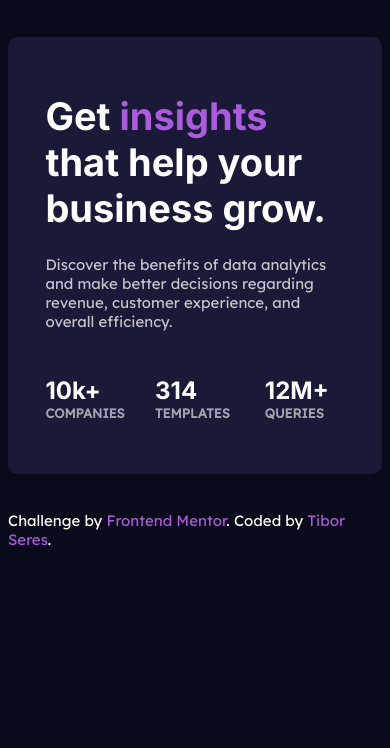
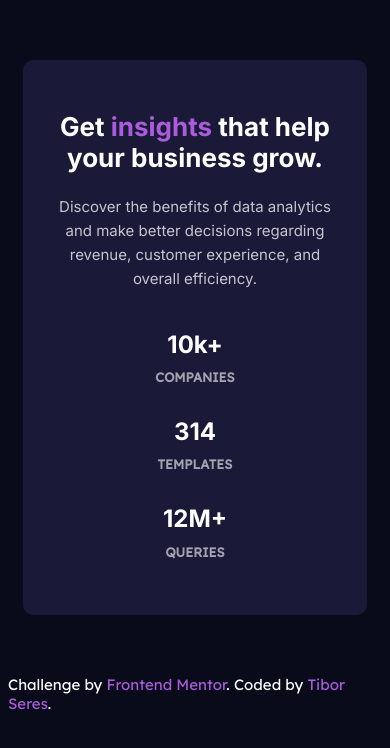
Before and after one commit to undRdog/Stats-preview-card-component, a plain HTML site: page index.html in a window 390 px wide. Drawn offline with Linux system fonts and the light colour scheme.

Commit message:
Add files via upload

```diff
--- a/style.css
+++ b/style.css
@@ -10,7 +10,6 @@ a {
   text-decoration: none;
   color: hsl(277, 64%, 61%);
 }
-
 
 h1 {
   display: inline;
@@ -34,9 +33,10 @@ h3 {
 .main-parag {
   color: hsla(0, 0%, 100%, 0.75);
   margin: 8% 0;
+  line-height: 1.6;
   max-width: 40ch;
+  font-family: "Inter", sans-serif;
 }
-
 
 .container {
   margin: 10% auto;
@@ -65,10 +65,8 @@ border-bottom-right-radius: 10px;
 }
 .prev-text {
   margin: 15% 10% 10% 10%;
-
 }
 .prev-img img {
-
   object-fit: fill;
   border-top-right-radius: 10px;
   border-bottom-right-radius: 10px;
@@ -77,24 +75,20 @@ opacity: 0.5;
 .prev-stats {
   display: flex;
   margin-top: 10%;
-
 }
 .stats-1 {
-
   display: flex;
   flex: 33%;
   flex-wrap: wrap;
   margin: 5% 5% 5% 0;
 }
 .stats-2 {
-
   display: flex;
   flex: 33%;
   flex-wrap: wrap;
   margin: 5%;
 }
 .stats-3 {
-
   display: flex;
   flex: 33%;
   flex-wrap: wrap;
@@ -103,3 +97,56 @@ opacity: 0.5;
 span {
   color: hsl(277, 64%, 61%);
 }
+
+@media screen and (max-width: 600px) {
+  h1 {
+    font-size: 26px;
+    text-align: center;
+    display: block;
+    margin: 0;
+  }
+  h2 {
+    text-align: center;
+    font-size: 24px;
+    font-weight: 700;
+  }
+h3 {
+  margin: 4%;
+}
+
+  .main-parag {
+    text-align: center;
+  }
+
+  .container {
+    flex-wrap: wrap-reverse;
+    margin: 16% 4%;
+  }
+  .prev-card {
+    flex: 100%;
+  }
+
+  .prev-img {
+    flex: 100%;
+    border-top-left-radius: 10px;
+    border-bottom-right-radius: 0;
+  }
+.prev-stats {
+  flex: 100%;
+  flex-wrap: wrap;
+  justify-content: center;
+}
+  .prev-img img {
+    max-width: 100%;
+    border-bottom-right-radius: 0;
+    border-top-left-radius: 10px;
+  }
+  .stats-1,
+  .stats-2,
+  .stats-3 {
+    flex: 100%;
+    flex-wrap: wrap;
+    justify-content: center;
+    margin: 4%;
+  }
+}
```
Lines whose indentation alone changed are shown as unchanged.
